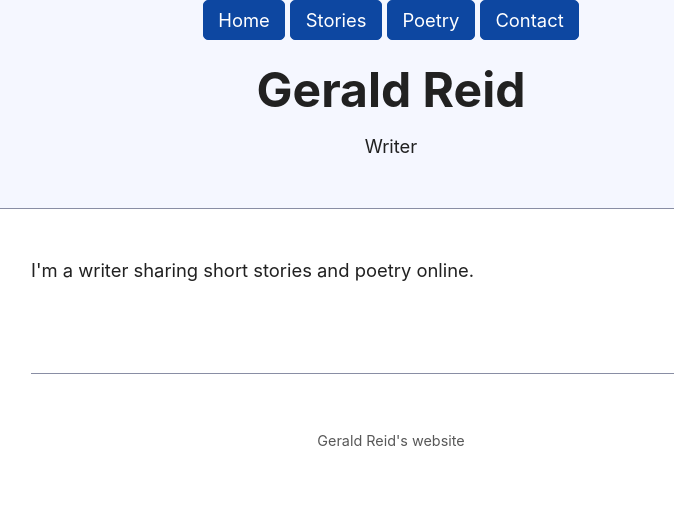
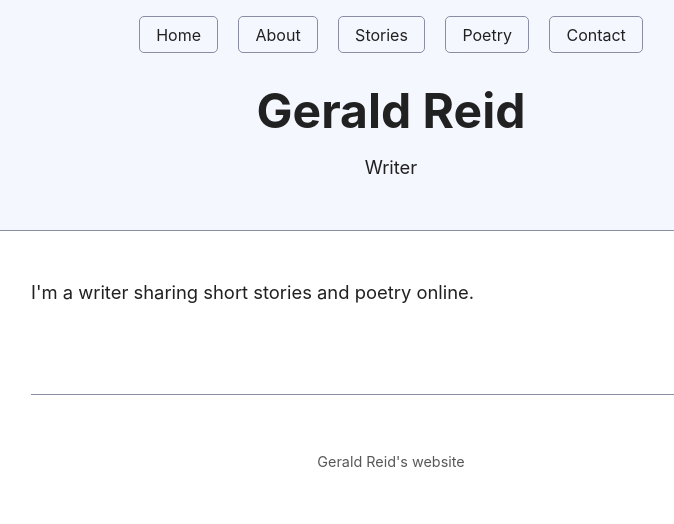
Before and after one commit to geraldreidwriter/geraldreid.github.io, a plain HTML site: page index.html in a window 1280 px wide. Shown: the whole page, without its empty margins (249-923 px from the left). Drawn offline with Linux system fonts and the light colour scheme.

Commit message:
Adding navbar

```diff
--- a/index.html
+++ b/index.html
@@ -8,10 +8,13 @@
 </head>
 <body>
   <header>
-  	<a class="button" href="https://example.com">Home</a>
-  	<a class="button" href="https://example.com">Stories</a>
-  	<a class="button" href="https://example.com">Poetry</a>
-  	<a class="button" href="https://example.com">Contact</a>
+  	<nav>
+  		<a href="/">Home</a>
+  		<a href="/about">About</a>
+		<a href="/stories">Stories</a>
+ 		<a href="/poetry">Poetry</a>
+		<a href="/contact">Contact</a>
+	</nav>
     <h1>Gerald Reid</h1>
 	<p>Writer</p>
   </header>
```
